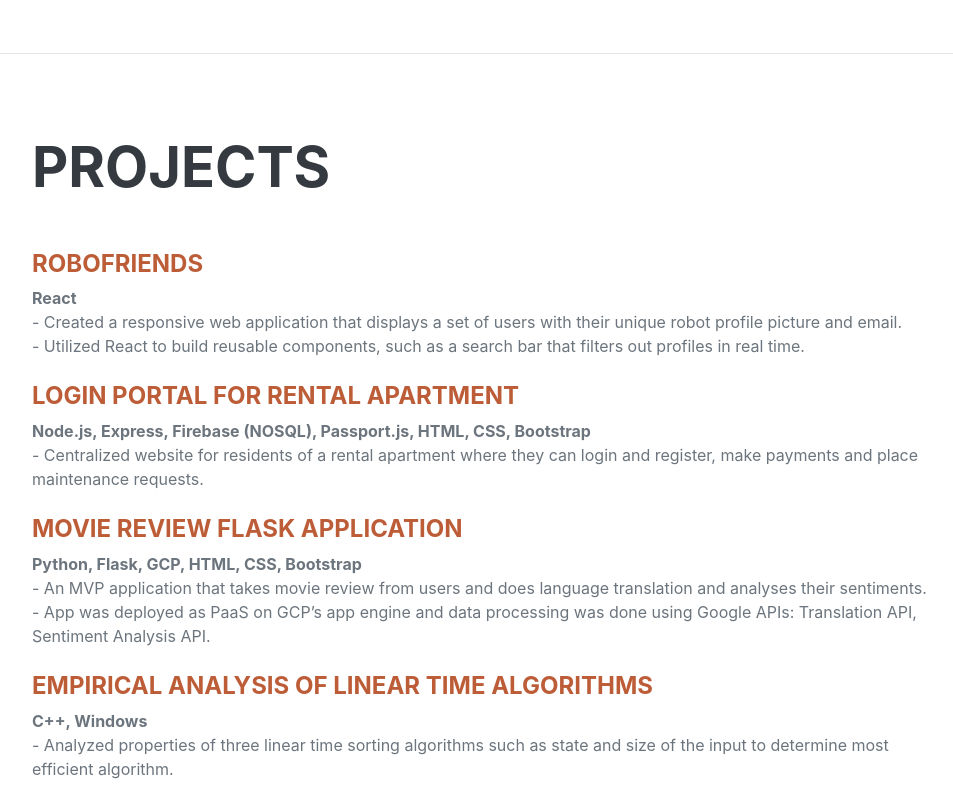
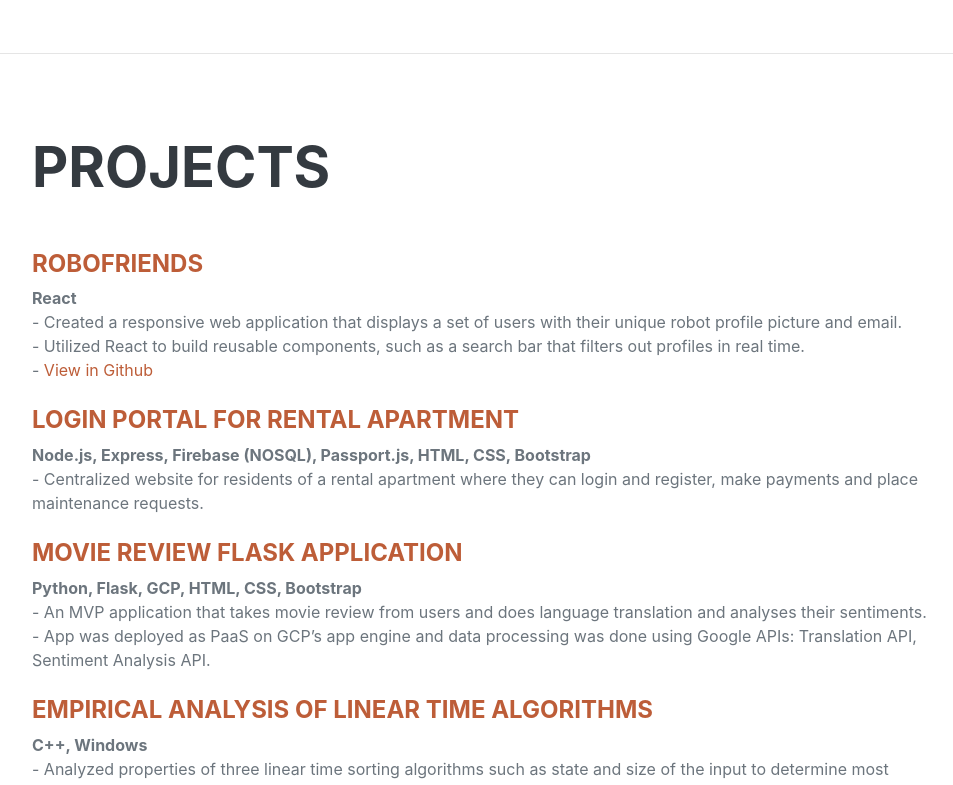
Before and after one commit to nehagadge/nehagadge.github.io, a plain HTML site: page index.html in a window 1280 px wide. Shown: the part 3600-4385 px from the top of the page, without its empty margins (288-1241 px from the left). Drawn offline with nearby package versions, Linux system fonts and the light colour scheme; a web font is replaced by a local one.

Commit message:
Updated Github Link

```diff
--- a/index.html
+++ b/index.html
@@ -194,7 +194,8 @@ Being a Masters student, I've completed courses like Internet and Cloud Systems,
                     <h4><a href="https://nehagadge.github.io/React-App/">RoboFriends</h4></a>
                     <strong>React</strong><br>
 - Created a responsive web application that displays a set of users with their unique robot profile picture and email.<br>
-- Utilized React to build reusable components, such as a search bar that filters out profiles in real time. <br><br>
+- Utilized React to build reusable components, such as a search bar that filters out profiles in real time. <br>
+                    - <a href="https://github.com/nehagadge/React-App"> View in Github </a> </br><br>
 
 <h4><a href="https://github.com/nehagadge/Login-Portal">Login Portal for Rental Apartment</a></h4>
 <strong> Node.js, Express, Firebase (NOSQL), Passport.js, HTML, CSS, Bootstrap<br></strong>
```
